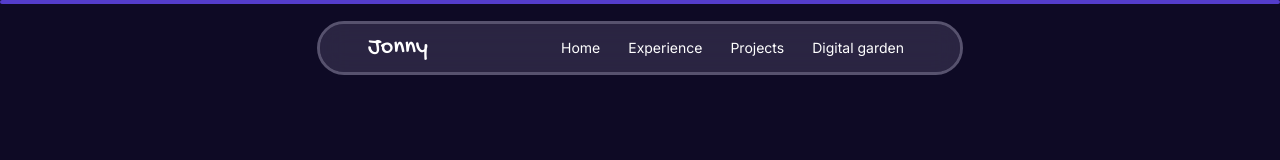
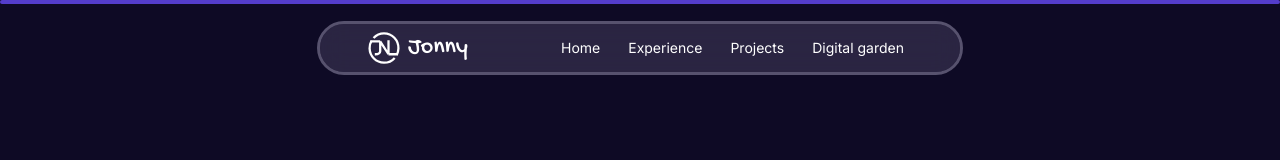
Before and after one commit to Shirajuki/jonny, an Astro site: page / in a window 1280 px wide. Shown: the top 160 px of the page. Built offline with nearby package versions, Linux system fonts and the light colour scheme; Astro itself is replaced by a stand-in of ours.

Commit message:
feat: add svg logo to navigation bar

```diff
--- /dev/null
+++ b/src/components/svg/Logo.tsx
@@ -0,0 +1,23 @@
+const Logo = () => (
+  <svg
+    width="320"
+    height="320"
+    viewBox="0 0 320 320"
+    fill="none"
+    xmlns="http://www.w3.org/2000/svg"
+    className="h-8 w-8"
+  >
+    <path
+      d="M55.5 59.2455C81.5589 31.0561 118.411 13.1436 159.586 13.0009C241.488 12.7169 306.872 83.1458 304.086 165.001C303.305 187.956 297.467 209.574 287.638 228.69M34.6815 88C22.0023 110.807 15.1417 137.241 16.0862 165.001C18.767 243.795 80.7469 306.727 159.586 307.001C202.567 307.15 240.701 288.565 267 258.88"
+      stroke="white"
+      stroke-width="23"
+    />
+    <path
+      d="M24.7469 94H122M122 94V192C120.5 219.5 102.195 223.345 68 222.5M122 94L205 222.5M205 222.5V81.5M205 222.5H297.862"
+      stroke="white"
+      stroke-width="23"
+    />
+  </svg>
+);
+
+export default Logo;
--- a/src/layouts/Navigation.tsx
+++ b/src/layouts/Navigation.tsx
@@ -1,4 +1,5 @@
 import { motion } from 'framer-motion';
+import Logo from '../components/svg/Logo';
 
 const endpoints = [
   { href: '#home', site: 'Home' },
@@ -21,11 +22,12 @@ const Navigation = () => {
     >
       <a href="/">
         <motion.h1
-          className="text-2xl fancy-font"
+          className="text-2xl fancy-font flex items-center justify-center gap-2"
           whileHover={{ scale: 1.1 }}
           whileTap={{ scale: 0.9 }}
           transition={{ type: 'spring', stiffness: 400, damping: 17 }}
         >
+          <Logo />
           Jonny
         </motion.h1>
       </a>
```
